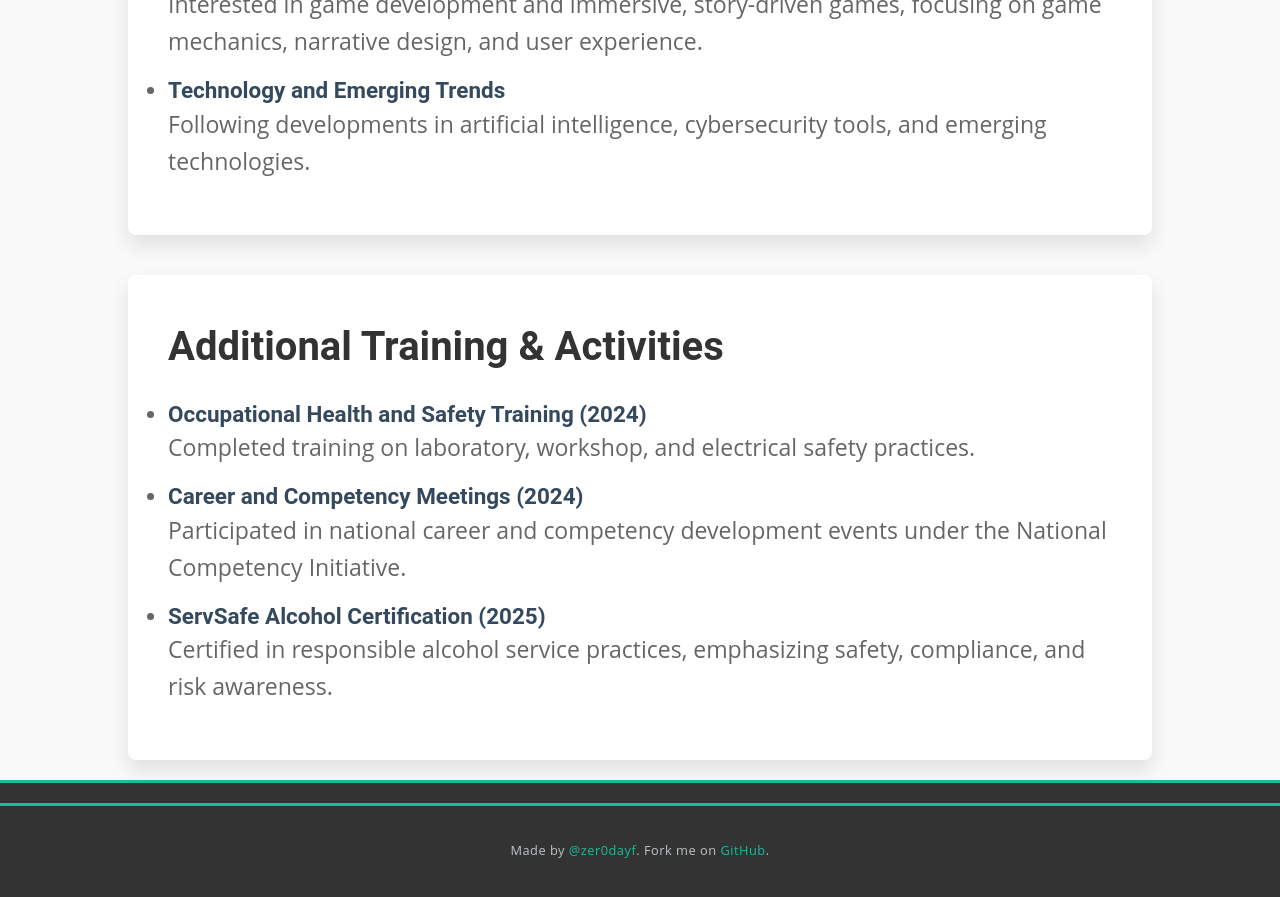
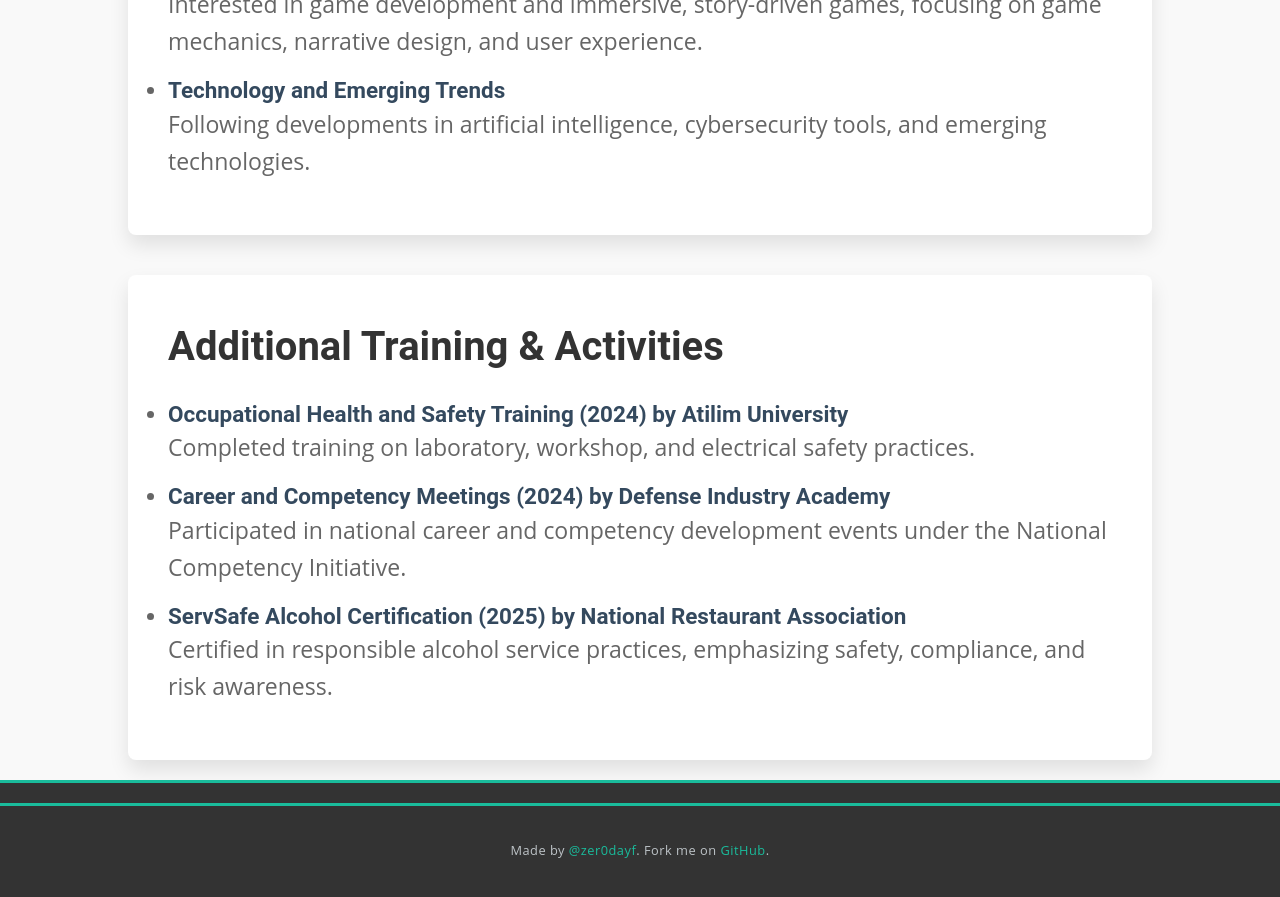
Before and after one commit to adsum0/adsum0.github.io, a Jekyll site: the page built from index.html, in a window 1280 px wide and 900 px high, scrolled down 5374 px. Shown: the top 897 px of the window. Built offline with Jekyll 4.4.1, drawn with Linux system fonts in a browser that asks for light colours.

Commit message:
Update _config.yml

```diff
--- a/_config.yml
+++ b/_config.yml
@@ -162,17 +162,17 @@ additional2:
   value: true
   title: Additional Training & Activities
   info:
-    - name: "Occupational Health and Safety Training (2024)"
+    - name: "Occupational Health and Safety Training (2024) by Atilim University"
       organization: "Atilim University"
       year: 2024
       details: "Completed training on laboratory, workshop, and electrical safety practices."
 
-    - name: "Career and Competency Meetings (2024)"
+    - name: "Career and Competency Meetings (2024) by Defense Industry Academy"
       organization: "Defense Industry Academy"
       year: 2024
       details: "Participated in national career and competency development events under the National Competency Initiative."
 
-    - name: "ServSafe Alcohol Certification (2025)"
+    - name: "ServSafe Alcohol Certification (2025) by National Restaurant Association"
       organization: "National Restaurant Association"
       year: 2025
       details: "Certified in responsible alcohol service practices, emphasizing safety, compliance, and risk awareness."
```
